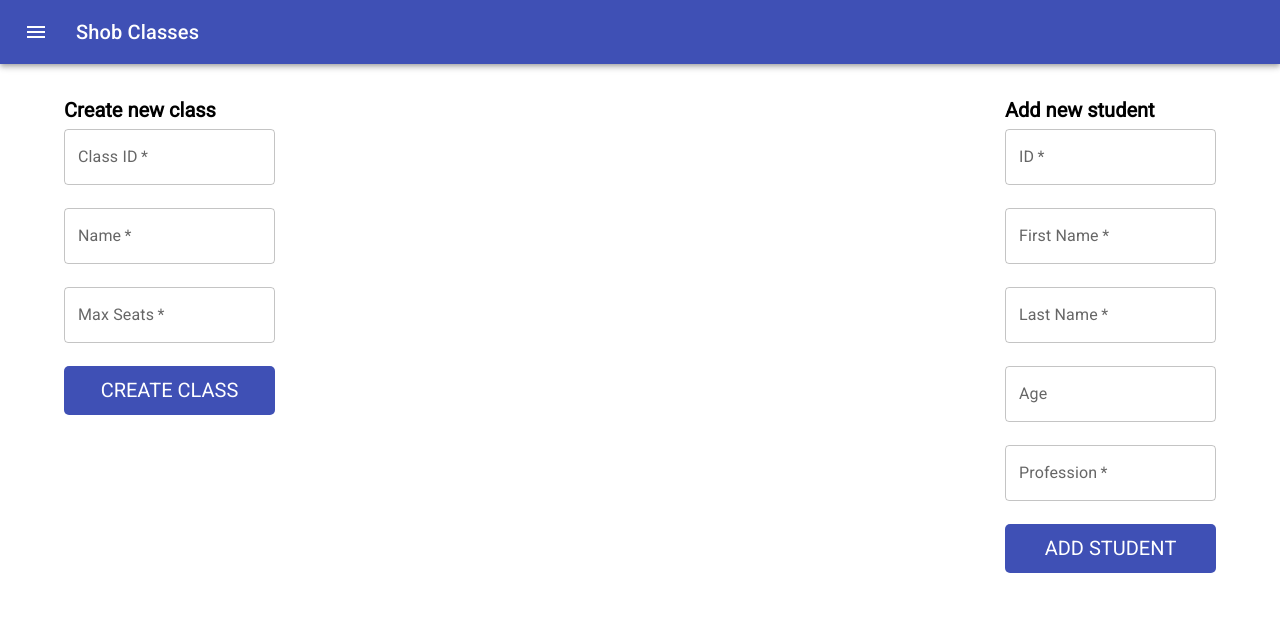
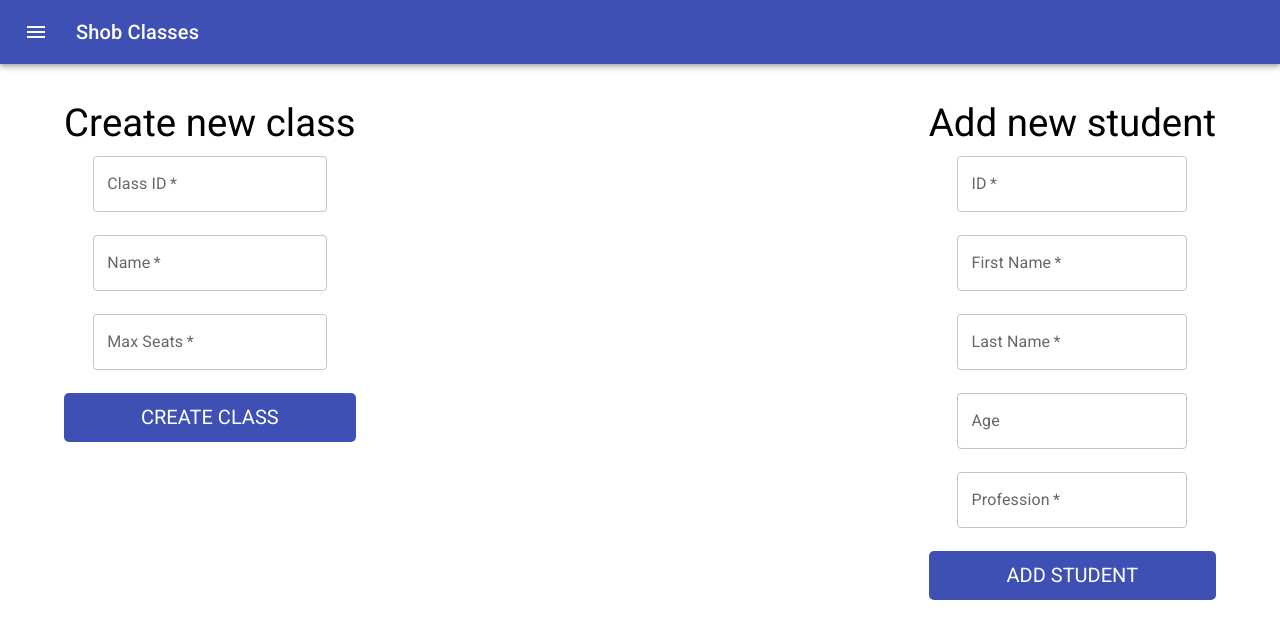
Before and after one commit to LirazGanon/bezefer-frontend-react, a React (Create React App) app: page /#/add in a window 1280 px wide. Shown: the top 638 px of the page. Built offline with nearby package versions, Linux system fonts and the light colour scheme.

Commit message:
feat(StudentListStyle,ClassListStyle):improve design

```diff
--- a/src/components/AddClassroom/AddClassroom.tsx
+++ b/src/components/AddClassroom/AddClassroom.tsx
@@ -50,7 +50,7 @@ export default function AddClassroom() {
 
   return (
     <section>
-      <h1>Create new class</h1>
+      <S.FormTitle>Create new class</S.FormTitle>
       <S.ClassroomAddForm onSubmit={onSubmitClassroom}>
         <TextField
           id="outlined-basic"
--- a/src/components/AddClassroom/AddClassroomStyle.ts
+++ b/src/components/AddClassroom/AddClassroomStyle.ts
@@ -1,8 +1,17 @@
 import { styled } from "@mui/material";
+
+export const FormTitle = styled("h2")({
+  fontSize: "2.4em",
+  fontWeight: "400",
+});
 
 export const ClassroomAddForm = styled("form")({
   display: "flex",
   flexDirection: "column",
+  "& > div": {
+    width: "80%",
+    alignSelf: "center",
+  },
 });
 
 export const SubmitButton = styled("button")({
@@ -13,4 +22,5 @@ export const SubmitButton = styled("button")({
   background: "#3F50B5",
   border: "none",
   borderRadius: "5px",
+  cursor: "pointer",
 });
--- a/src/components/AddStudent/AddStudent.tsx
+++ b/src/components/AddStudent/AddStudent.tsx
@@ -31,7 +31,7 @@ export default function AddClassroom() {
 
   return (
     <section>
-      <h1>Add new student</h1>
+      <S.FormTitle>Add new student</S.FormTitle>
       <S.StudentAddForm onSubmit={onSubmitStudent}>
         <TextField
           id="outlined-basic"
--- a/src/components/AddStudent/AddStudentStyle.ts
+++ b/src/components/AddStudent/AddStudentStyle.ts
@@ -1,8 +1,17 @@
 import { styled } from "@mui/material";
+
+export const FormTitle = styled("h2")({
+  fontSize: "2.4em",
+  fontWeight: "400",
+});
 
 export const StudentAddForm = styled("form")({
   display: "flex",
   flexDirection: "column",
+  "& > div": {
+    width: "80%",
+    alignSelf: "center",
+  },
 });
 
 export const SubmitButton = styled("button")({
@@ -13,4 +22,5 @@ export const SubmitButton = styled("button")({
   background: "#3F50B5",
   border: "none",
   borderRadius: "5px",
+  cursor: "pointer",
 });
--- a/src/pages/StudentList/StudentList.tsx
+++ b/src/pages/StudentList/StudentList.tsx
@@ -17,6 +17,7 @@ import TableRow from "@mui/material/TableRow";
 import Paper from "@mui/material/Paper";
 import { studentService } from "../../services/student.service";
 import { AssignModal } from "../../components/AssignModal/AssignModal";
+import { Button } from "@mui/material";
 
 export const StudentList: FC = () => {
   const students = useAppSelector((state) => state.student.students);
@@ -76,12 +77,20 @@ export const StudentList: FC = () => {
                 <TableCell align="center">{student.age}</TableCell>
                 <TableCell align="center">{student.profession}</TableCell>
                 <TableCell align="center">
-                  <button onClick={() => openAssignModal(student._id)}>
-                    Assign
-                  </button>
+                  <Button
+                    variant="outlined"
+                    onClick={() => openAssignModal(student._id)}
+                  >
+                    ASSIGN TO CLASS
+                  </Button>
                 </TableCell>
                 <TableCell align="center">
-                  <button onClick={() => removeStudent(student._id)}>X</button>
+                  <Button
+                    variant="outlined"
+                    onClick={() => removeStudent(student._id)}
+                  >
+                    DELETE
+                  </Button>
                 </TableCell>
               </TableRow>
             ))}
```
